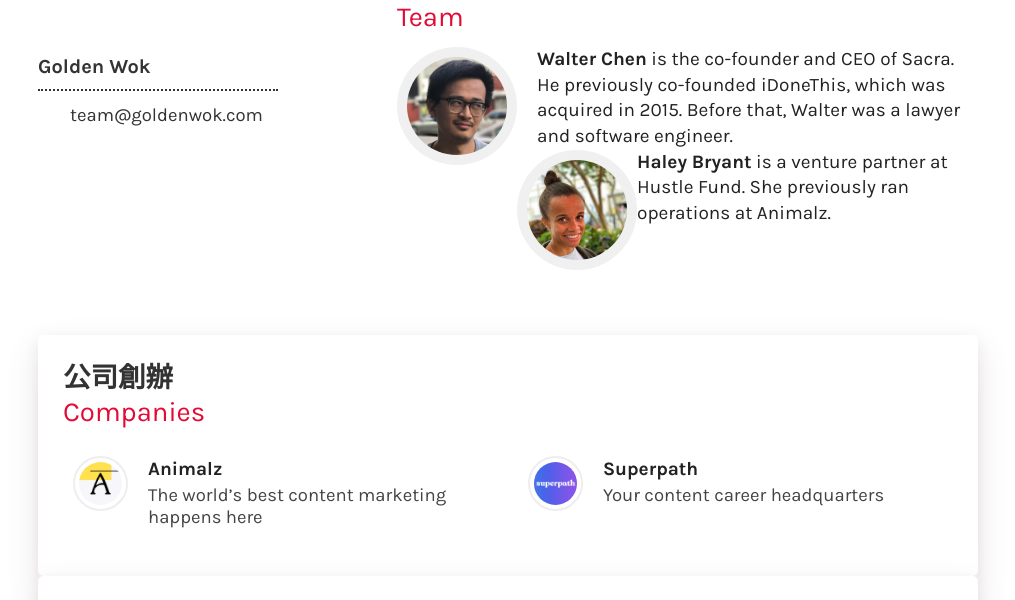
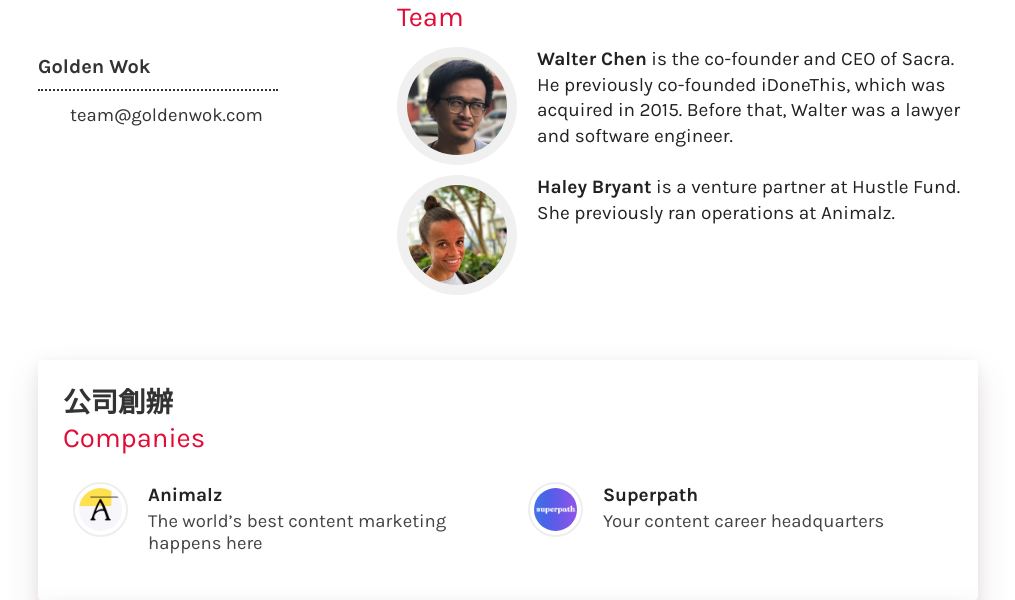
Before and after one commit to smalter/smalter.github.io, a PHP site: page / in a window 1280 px wide. Shown: the part 286-886 px from the top of the page, without its empty margins (132-1147 px from the left). Run offline with PHP 8.4, Linux system fonts and the light colour scheme.

Commit message:
Update style.css

```diff
--- a/css/style.css
+++ b/css/style.css
@@ -656,6 +656,10 @@ main section.companies-box {
   counter-reset: team;
   border-radius: 4px;
   margin-top: -10px;
+
+  display: grid;
+  grid-template-columns: 1fr;
+  grid-template-rows: auto;
 }
 
 .companies {
```
